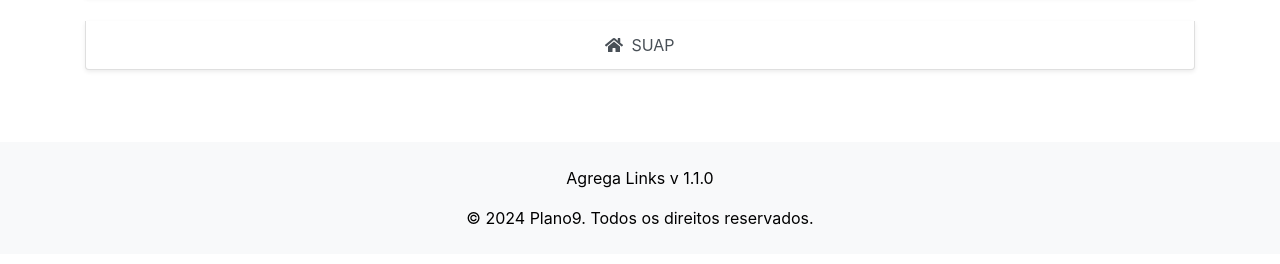
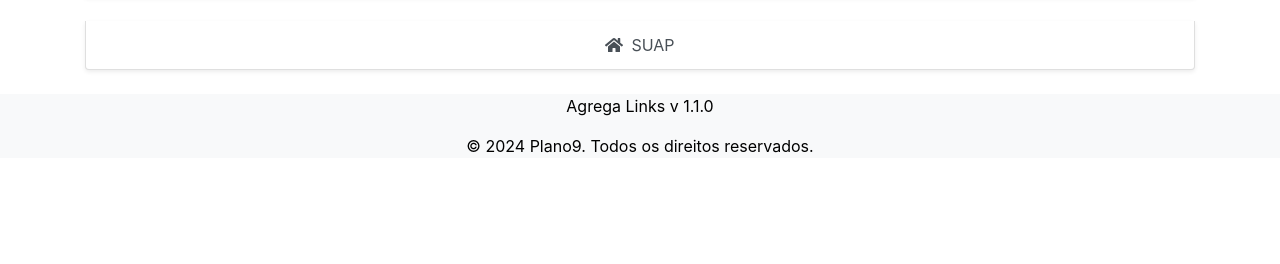
Before and after one commit to phaleixo/AgregaLinks, a plain HTML site: page index.html in a window 1280 px wide. Shown: the part 320-584 px from the top of the page. Drawn offline with nearby package versions, Linux system fonts and the light colour scheme.

Commit message:
Atualizar o index.html

```diff
--- a/index.html
+++ b/index.html
@@ -57,7 +57,7 @@
     </div>
 
     <!-- Footer -->
-    <footer class="footer py-4 mt-5">
+    <footer class="footer">
         <div class="container text-center">
             <p>Agrega Links v 1.1.0</p>
             <p class="mb-0">&copy; 2024 Plano9. Todos os direitos reservados.</p>
```
